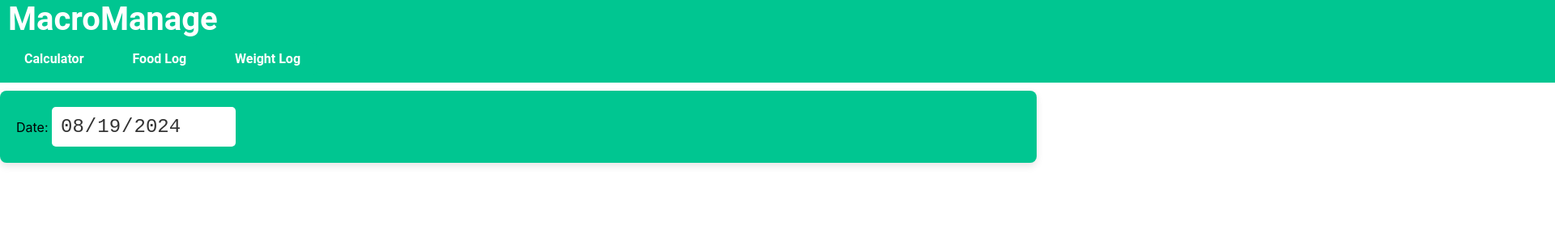
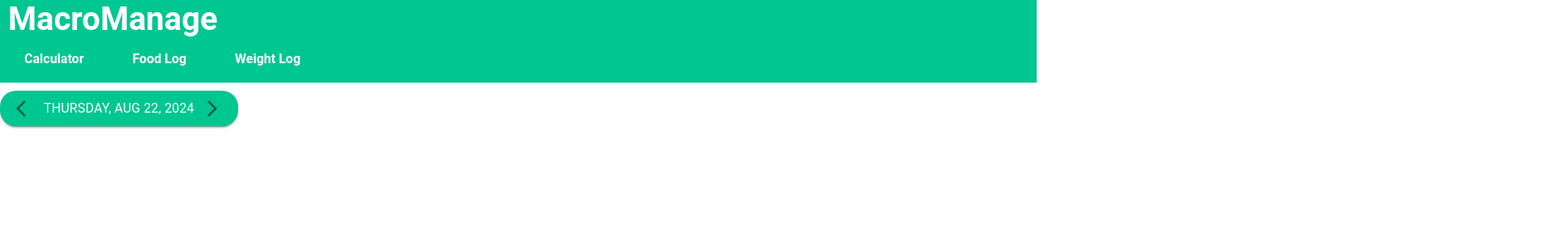
Before and after one commit to andyp4293/MacroManage, a React (Create React App) app: page /weight-log in a window 1280 px wide. Shown: the top 300 px of the page at 81% size, 1920 px wide, since content can reach past the window. Built offline with nearby package versions, Linux system fonts and the light colour scheme.

Commit message:
Created date selector component for weightlog page

```diff
--- a/package.json
+++ b/package.json
@@ -5,10 +5,12 @@
   "dependencies": {
     "@emotion/react": "^11.13.3",
     "@emotion/styled": "^11.13.0",
+    "@mui/icons-material": "^5.16.7",
     "@mui/material": "^5.16.7",
     "@testing-library/jest-dom": "^5.17.0",
     "@testing-library/react": "^13.4.0",
     "@testing-library/user-event": "^13.5.0",
+    "date-fns": "^3.6.0",
     "react": "^18.3.1",
     "react-dom": "^18.3.1",
     "react-router-dom": "^6.26.1",
--- a/src/components/dateSelector.js
+++ b/src/components/dateSelector.js
@@ -3,3 +3,63 @@ import { Button, IconButton, Typography } from '@mui/material';
 import ArrowBackIosIcon from '@mui/icons-material/ArrowBackIos';
 import ArrowForwardIosIcon from '@mui/icons-material/ArrowForwardIos';
 import { format, addDays, subDays } from 'date-fns';
+
+function DateSelector(){
+    // state for the selected date
+    const [date, setDate] = useState(new Date()); // starts off with the current date
+
+    // function to go to the previous day
+    const prevDay = () => {
+        setDate(subDays(date, 1));
+    };
+
+    // function go to to the next day
+    const nextDay = () => {
+        setDate(addDays(date, 1));
+    };
+
+    return (
+        <Button
+        variant = "contained"
+        sx = {{
+            backgroundColor: '#00c691',
+            display: 'flex',
+            alignItems: 'center',
+            justifyContent: 'space-between',
+            borderRadius: '20px',
+            padding: '10px 20px',
+            minWidth: '250px',
+            '&:hover':{
+                backgroundColor: '#00a67e',
+            }
+        }}
+        >
+
+        <IconButton
+            color = "inherent"
+            onClick = {prevDay}
+            sx = {{
+                padding: '0',
+                marginRight: '10px'
+            }}
+        >
+            <ArrowBackIosIcon />
+        </IconButton>
+
+        <Typography variant="body1" sx={{ color: 'white' }}>
+        {format(date, 'EEEE, MMM d, yyyy')}
+        </Typography>
+
+        <IconButton
+        color = 'white'
+        onClick={nextDay}
+        sx={{ padding: '0', marginLeft: '10px' }}
+        >
+            <ArrowForwardIosIcon />
+        </IconButton>
+        </Button>
+    )
+
+};
+
+export default DateSelector;
--- a/src/pages/Weightlog.js
+++ b/src/pages/Weightlog.js
@@ -1,13 +1,11 @@
 import React from 'react';
+import DateSelector from '../components/dateSelector';
 import '../styles/Weightlog.css';
 
 function WeightLog() {
     return (
-            <div className="weight-log">
-                <div className="date-container">
-                    <label htmlFor="date">Date: </label>
-                    <input type="date" id="date-selector" defaultValue="2024-08-19" />
-                </div>
+            <div>
+                <DateSelector/>
             </div>
     );
 }
--- a/src/styles/Navbar.css
+++ b/src/styles/Navbar.css
@@ -1,5 +1,4 @@
 nav {
-    width: 300%;
     background-color: rgba(0, 198, 145, 1); /* Example color */
     padding: 10px 20px;
     margin-bottom: 10px;
```
Also changed, not shown: 1 other file (tests, documents, lock files or other folders).
